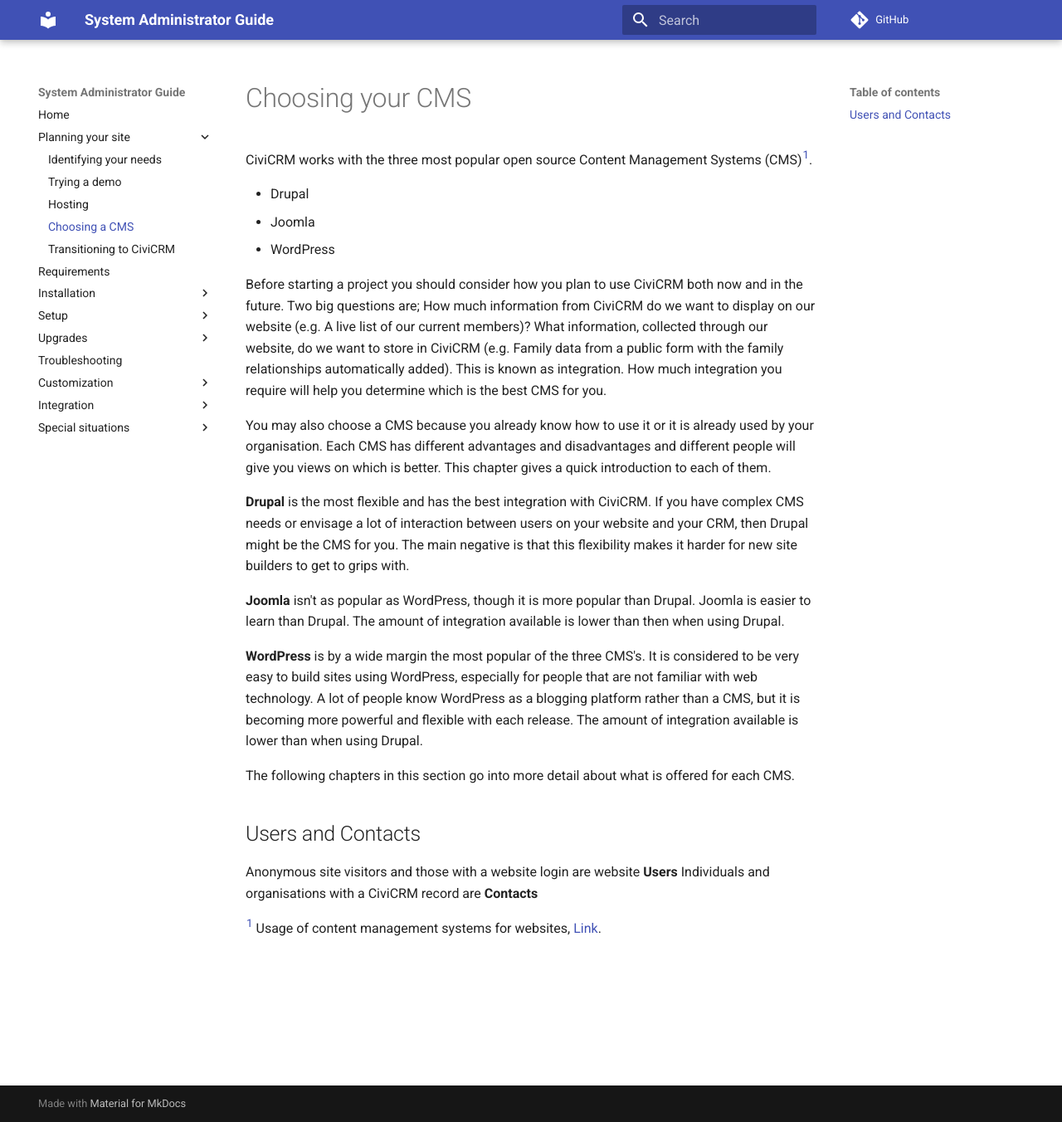
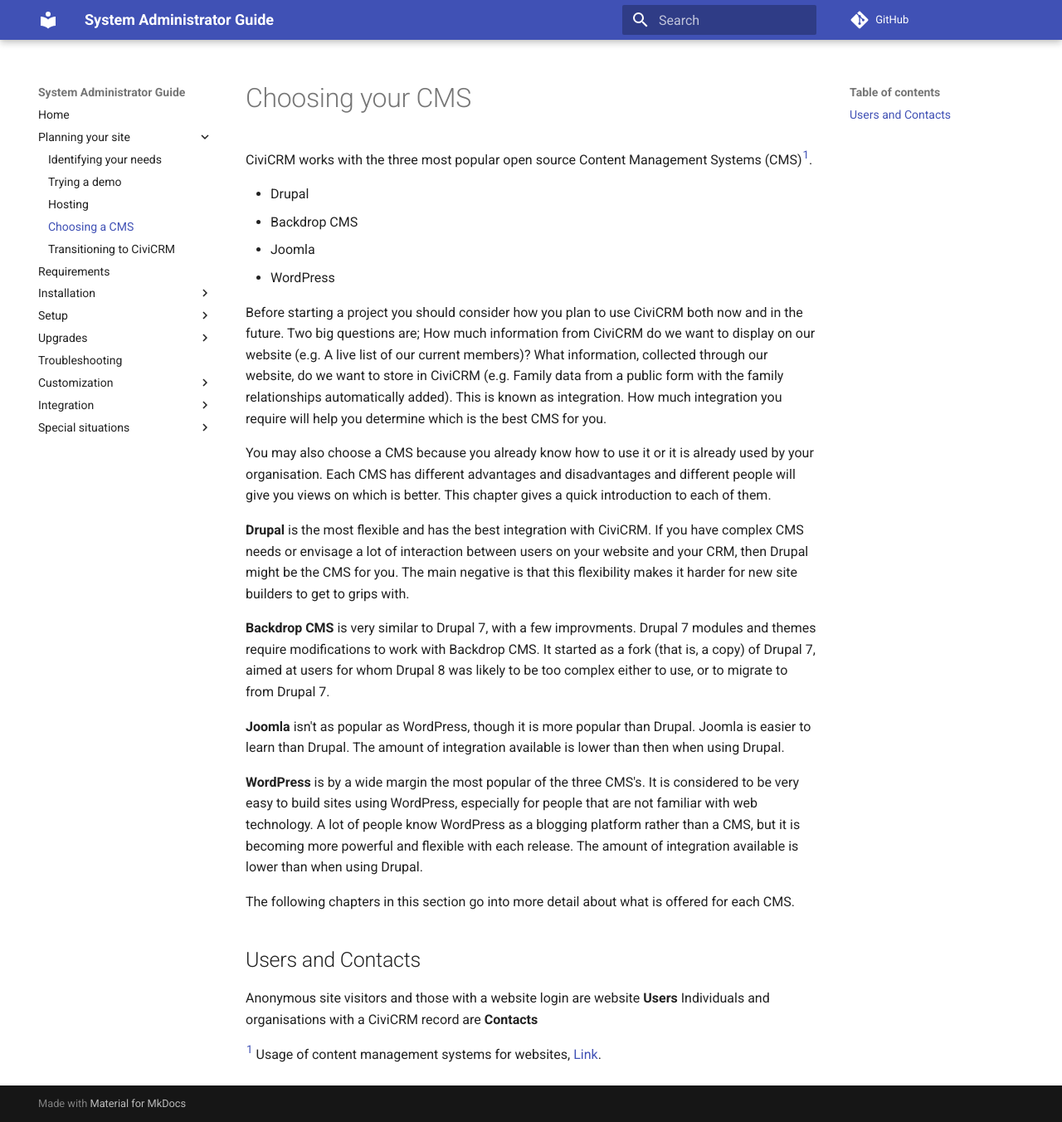
Before and after one commit to civicrm/civicrm-sysadmin-guide, an MkDocs documentation site: the page built from docs/planning/cms.md, in a window 1280 px wide and 1352 px high. Shown: the whole window at 83% size. Built offline with MkDocs 1.6.1 and Material for MkDocs 9.7.7, drawn with Linux system fonts in a browser that asks for light colours; comment, search, counter and statistics services are not loaded; old or Windows-style settings are respelled for this version of MkDocs.

Commit message:
add reference to Backdrop CMS to 'choosing a CMS'

```diff
--- a/docs/planning/cms.md
+++ b/docs/planning/cms.md
@@ -3,6 +3,7 @@
 CiviCRM works with the three most popular open source Content Management Systems (CMS)<sup><a href="#1">1</a></sup>.
 
 -   Drupal
+-   Backdrop CMS
 -   Joomla
 -   WordPress
 
@@ -26,6 +27,11 @@ between users on your website and your CRM, then Drupal might be the CMS
 for you. The main negative is that this flexibility makes it harder for
 new site builders to get to grips with.
 
+**Backdrop CMS** is very similar to Drupal 7, with a few improvments. Drupal 7
+modules and themes require modifications to work with Backdrop CMS. It started as a fork
+(that is, a copy) of Drupal 7, aimed at users for whom Drupal 8 was likely to be
+too complex either to use, or to migrate to from Drupal 7.
+
 **Joomla** isn't as popular as WordPress, though it is more popular than
 Drupal. Joomla is easier to learn than Drupal. The amount of integration
 available is lower than then when using Drupal.
```
